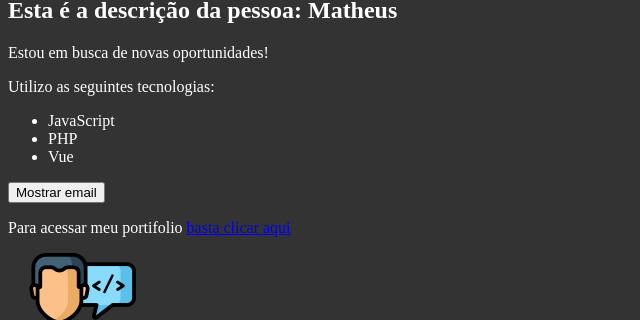
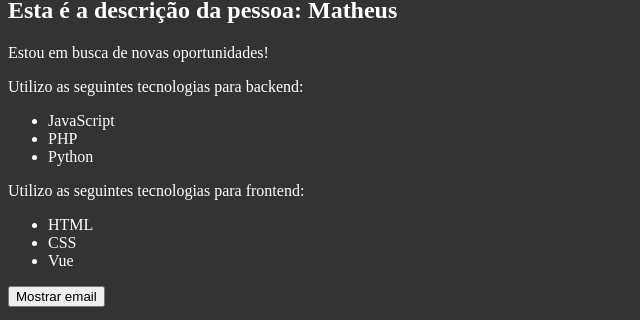
Before and after one commit to lukscabral/estudos_vuejs, a Vue app: page / in a window 1280 px wide. Shown: the part 215-535 px from the top of the page, without its empty margins (0-640 px from the left). Built offline with nearby package versions, Linux system fonts and the light colour scheme.

Commit message:
v-for lists

```diff
--- a/src/App.vue
+++ b/src/App.vue
@@ -24,7 +24,7 @@
   }
 </script>
 
-<style>
+<style> /*css global */
   body {
     background-color: #333;
     color: #fff;
--- a/src/components/Header.vue
+++ b/src/components/Header.vue
@@ -12,7 +12,7 @@
 }
 </script>
 
-<style scoped>
+<style scoped> /* css so pro header*/
     ul {
         list-style: none;
         display: flex;
--- a/src/components/Info.vue
+++ b/src/components/Info.vue
@@ -1,13 +1,18 @@
 <template>
     <p v-if="esta_trabalhando">Estou trabalhando no momento.</p>
     <p v-else>Estou em busca de novas oportunidades!</p>
-    <p>Utilizo as seguintes tecnologias:</p>
+    <p>Utilizo as seguintes tecnologias para backend:</p>
     <ul>
-        <li>JavaScript</li>
-        <li>PHP</li>
-        <li>Vue</li>
+        <li v-for="(technology, index) in backend_technologies" v-bind:key="index">
+            {{ technology }}
+        </li>
     </ul>
-
+    <p>Utilizo as seguintes tecnologias para frontend:</p>
+    <ul>
+        <li v-for="technology in frontend_technologies" :key="technology.id">
+            {{ technology.language }}
+        </li>
+    </ul>
     <div>
         <button @click="showEmail">{{textoBotao}}</button>
     </div>
@@ -31,7 +36,13 @@
             mostrar_email: false,
             email: 'lucas@email.com',
             meu_link: 'https://lukscabral.github.io',
-            textoBotao: 'Mostrar email'
+            textoBotao: 'Mostrar email',
+            backend_technologies: ['JavaScript', 'PHP', 'Python'],
+            frontend_technologies: [
+                {id:1, language:'HTML'},
+                {id:2, language:'CSS'},
+                {id:3, language:'Vue'}
+            ]
         }
     },
     methods: {
```
